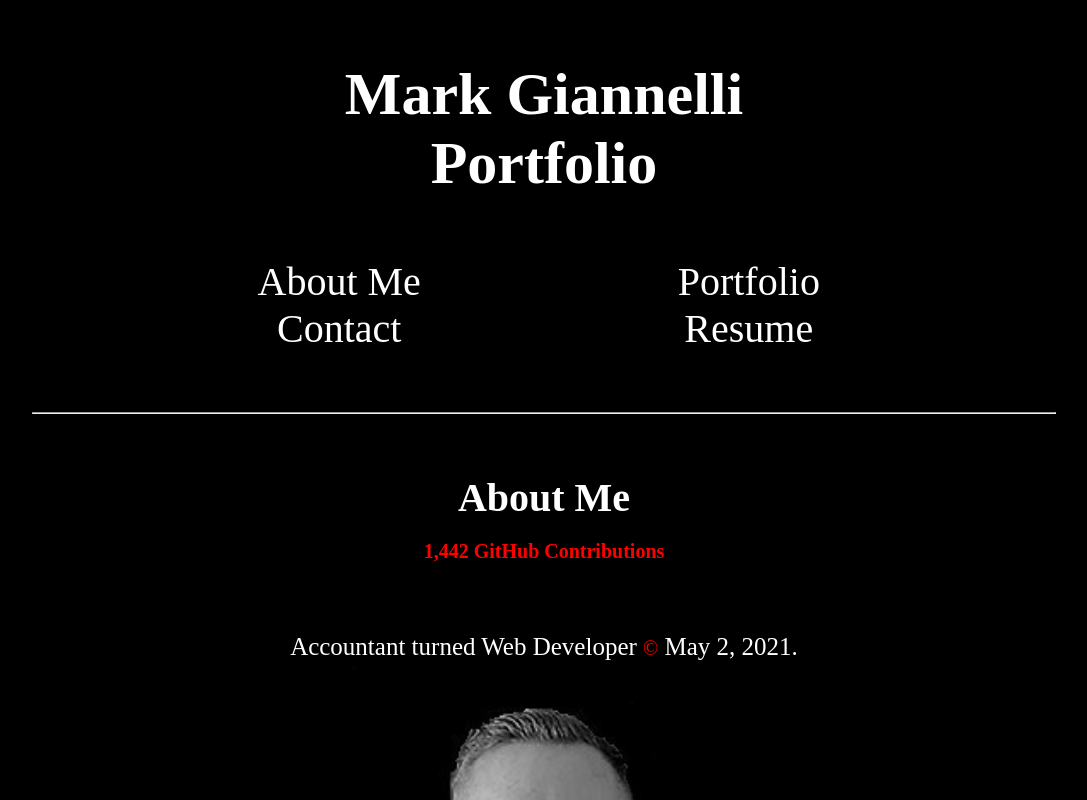
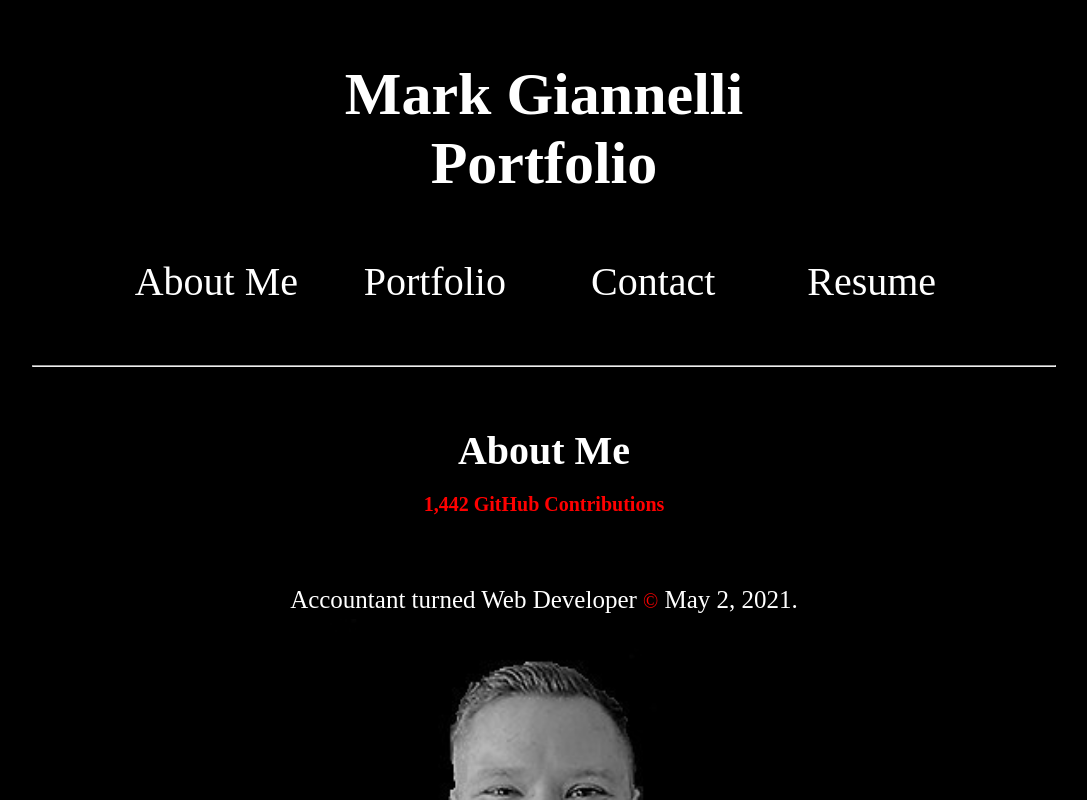
Before and after one commit to mjgiannelli/challenge-20-react-portfolio, a React (Create React App) app: page / in a window 1280 px wide. Shown: the top 800 px of the page, without its empty margins (96-1183 px from the left). Built offline with nearby package versions, Linux system fonts and the light colour scheme.

Commit message:
adjust style to nav-links at 768px and up

```diff
--- a/src/components/Nav/index.js
+++ b/src/components/Nav/index.js
@@ -19,7 +19,7 @@ const Nav = (props) => {
         </h1>
         <nav className='col-7'>
           <div className='box'>
-            <ul className='row'>
+            <ul id='nav-links' className='row'>
               <li className='col-2'>
                 <a
                   href="#about-me"
--- a/src/index.css
+++ b/src/index.css
@@ -415,6 +415,13 @@ footer .col-10 {
       width: 60rem;
       height: 25rem;
   }
+
+#nav-links {
+  justify-content: space-between;
+}
+  .col-2 {
+    width: 20%;
+}
 }
 
 /* // Large devices (desktops, 992px and up) */
@@ -492,11 +499,6 @@ footer .col-10 {
       width: 45rem;
   }
 
-  .col-2 {
-      width: 45%;
-      margin: 0 auto;
-  }
-
   #weather-dash {
       width: 45rem;
   }
```
